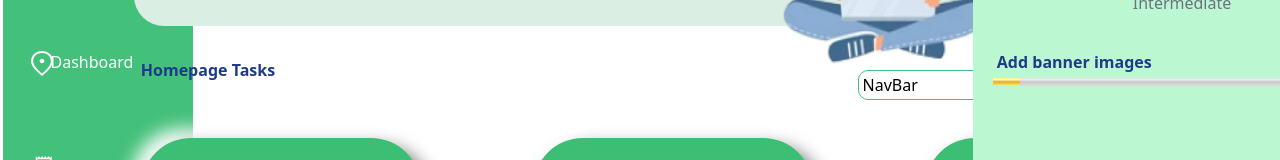
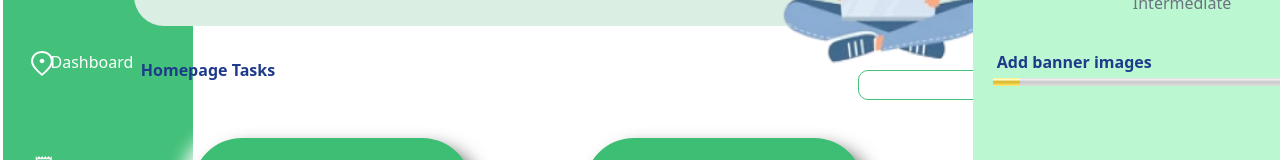
Before and after one commit to mutindarisper/Progress_tracker, a React (Vite) app: page / in a window 1280 px wide. Shown: the part 302-462 px from the top of the page. Built offline with nearby package versions, Linux system fonts and the light colour scheme.

Commit message:
added functionality to populate navbar card with the input text

```diff
--- a/src/components/HomePage.jsx
+++ b/src/components/HomePage.jsx
@@ -1,7 +1,29 @@
 import React from 'react'
 import plus from '../assets/plus.svg'
+import { useState } from 'react'
 
 const HomePage = () => {
+
+    const [navbar_tasks_array, setNavbar_tasks] = useState([])
+    // const [inputText, setInputText] = useState('');
+
+
+const getTaskInput = (e) => {
+    if(e.key === 'Enter') {
+        //    console.log(e.target.value)
+           const newTask = e.target.value
+        //    navbar_tasks.push(e.target.value)
+        //    console.log(navbar_tasks, 'nabvar tasks array')
+        // setInputText(''); // Clear the input text
+           setNavbar_tasks([...navbar_tasks_array, newTask ])
+
+        //    new_navbar_tasks.push(navbar_tasks)
+
+    }
+
+}
+
+
   return (
     <div className='homepage'>
 
@@ -10,15 +32,18 @@ const HomePage = () => {
         <p className="home_tasks font-sans text-base text-blue-900 font-bold">Homepage Tasks</p>
         <div className='add_task'>
             <img src={plus} alt="" />
+
             <p>Add Task</p>
 
         </div>
 
-        <select name="" id="homepage_selections">
+        <input type="text" name="" id="task_input" onKeyDown={getTaskInput}  />
+
+        {/* <select name="" id="homepage_selections">
                 <option value="">NavBar</option>
-                <option value="">NavBar</option>
-                <option value="">NavBar</option>
-            </select>
+                <option value="">Body Section</option>
+                <option value="">Footer</option>
+            </select> */}
 
 
             </div>
@@ -26,6 +51,23 @@ const HomePage = () => {
 
             <div className="navbar_card">
                 <p className="font-sans text-base text-blue-900 font-semibold mx-10 my-6">Navbar</p>
+                {
+                    navbar_tasks_array.map( (task, index) =>
+
+                        <div className="flex flex-row gap-2 p-3">
+                            <input type="checkbox" name="" id="" value={inputText} />
+                             <p key={index}>{task}</p>
+                        {/* <label htmlFor="input">{navbar_task}</label> */}
+
+
+                        </div>
+
+
+
+
+                    )
+                }
+
 
             </div>
             <div className="navbar_card">
--- a/src/index.css
+++ b/src/index.css
@@ -317,6 +317,7 @@ white-space: nowrap;
   gap: 7rem;
   position:absolute;
   top: 10vh;
+  left: 4vw;
 }
 .navbar_card{
   /* position:absolute;
@@ -332,7 +333,7 @@ box-shadow:  9px 9px 18px #666666,
 .complete_rate{
   position: absolute;
   top: 43vh;
-  left: 17vw;
+  left: 20.5vw;
 width: 426px;
 height: 100px;
   background: #111D45;
@@ -342,3 +343,15 @@ color:#fff;
 
 
 }
+
+#task_input{
+  position: absolute;
+  left: 56vw;
+  top: 1.5vh;
+    height: 30px;
+    width: 158px;
+    border-radius: 10px;
+    background: #FFFFFF;
+  border: 1px solid #43C079;
+  outline:none;
+}
```
